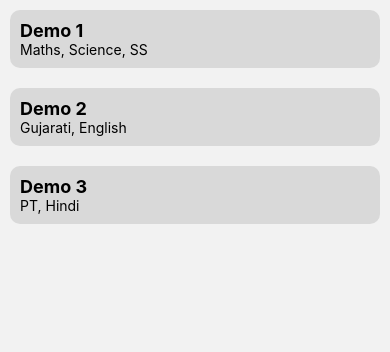
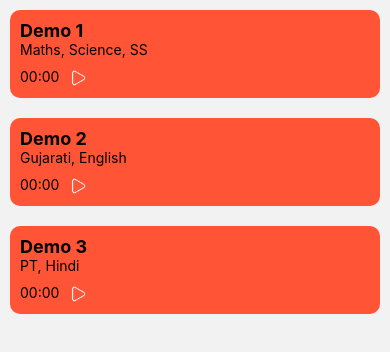
Before and after one commit to davecoders0201/DemoProject, a React Native app: screen /collegeTeacherAhemdabad in a window 390 px wide. Shown: the top 352 px of the page. Built offline with nearby package versions, Linux system fonts and the light colour scheme.

Commit message:
pending update

```diff
--- a/components/college/collegeTeacherAhemdabad.js
+++ b/components/college/collegeTeacherAhemdabad.js
@@ -27,10 +27,6 @@ const CollegeTeacherAhemdabad = ({navigation}) => {
         }, 1000);
         setIntervalId(id);
         setIsPlaying(true);
-        if (previousCard !== null) {
-          tutorApiAhemdabad.find(course => course.id === previousCard).time =
-            previousCardTimer;
-        }
       }
     };
 
@@ -65,7 +61,7 @@ const CollegeTeacherAhemdabad = ({navigation}) => {
       if (previousCard !== item.id) {
         // The clicked card is not the same as the previous card
         console.log('Previous card is different');
-        resetTimer();
+        // resetTimer();
       } else {
         // The clicked card is the same as the previous card
         console.log('Current card is the same as previous card');
@@ -79,18 +75,17 @@ const CollegeTeacherAhemdabad = ({navigation}) => {
 
     return (
       <View style={{margin: 10}}>
-        <TouchableOpacity
+        <View
           style={{
-            backgroundColor: currentCard === item.id ? '#ff5435' : '#D9D9D9',
+            backgroundColor: '#ff5435',
             padding: 10,
             borderRadius: 10,
-          }}
-          onPress={handleCardClick}>
+          }}>
           <Text style={{fontWeight: 'bold', fontSize: 18}}>{item.title}</Text>
           <Text>{item.description}</Text>
-          {currentCard === item.id && (
-            <View style={{flexDirection: 'row', marginTop: 10}}>
-              <Text style={{marginRight: 10}}>{formatTime(timer)}</Text>
+          <View style={{flexDirection: 'row', marginTop: 10}}>
+            <Text style={{marginRight: 10}}>{formatTime(timer)}</Text>
+            <TouchableOpacity onPress={handleCardClick}>
               <TouchableOpacity onPress={isPlaying ? stopTimer : startTimer}>
                 <Image
                   source={
@@ -101,9 +96,9 @@ const CollegeTeacherAhemdabad = ({navigation}) => {
                   style={{width: 20, height: 20}}
                 />
               </TouchableOpacity>
-            </View>
-          )}
-        </TouchableOpacity>
+            </TouchableOpacity>
+          </View>
+        </View>
       </View>
     );
   };
```
